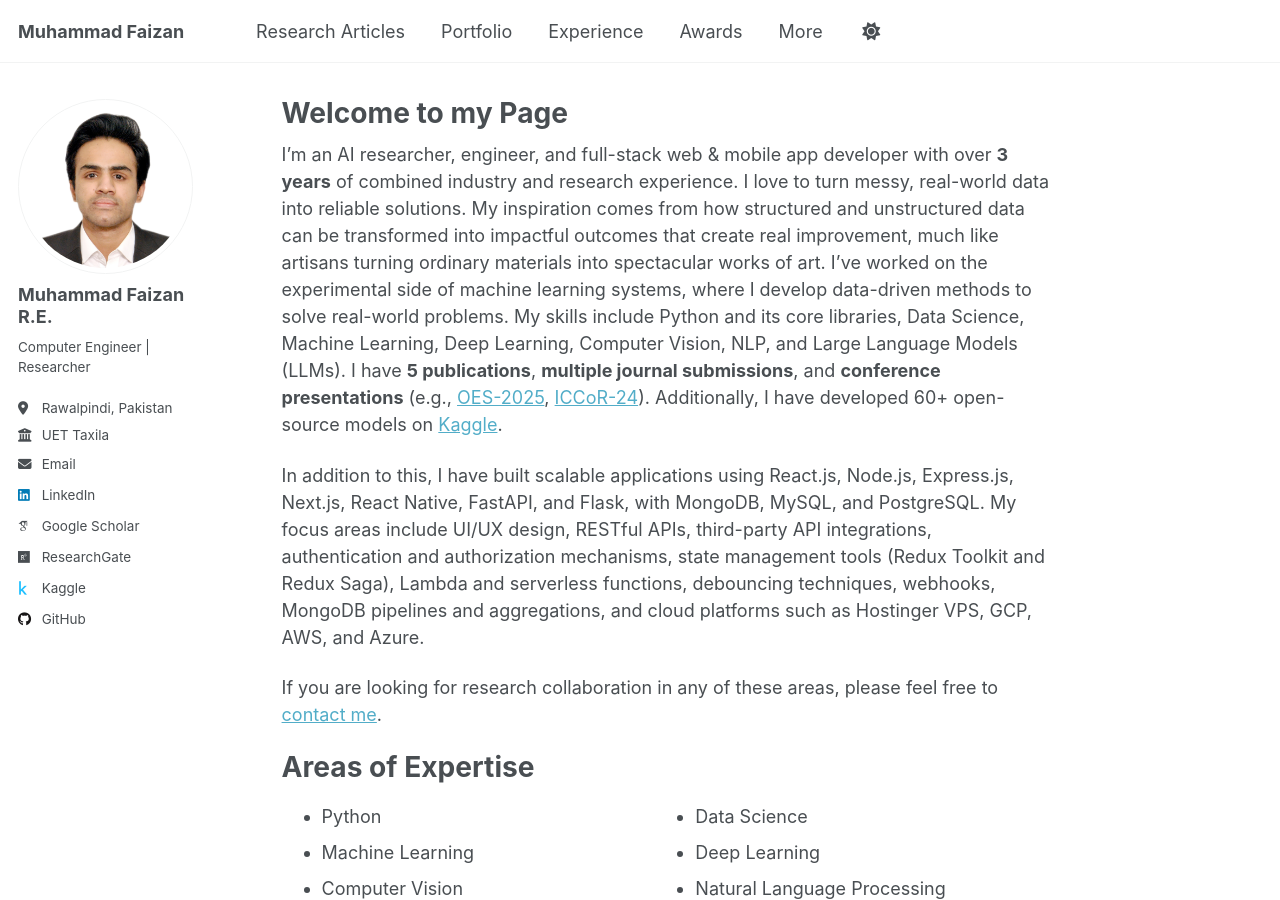
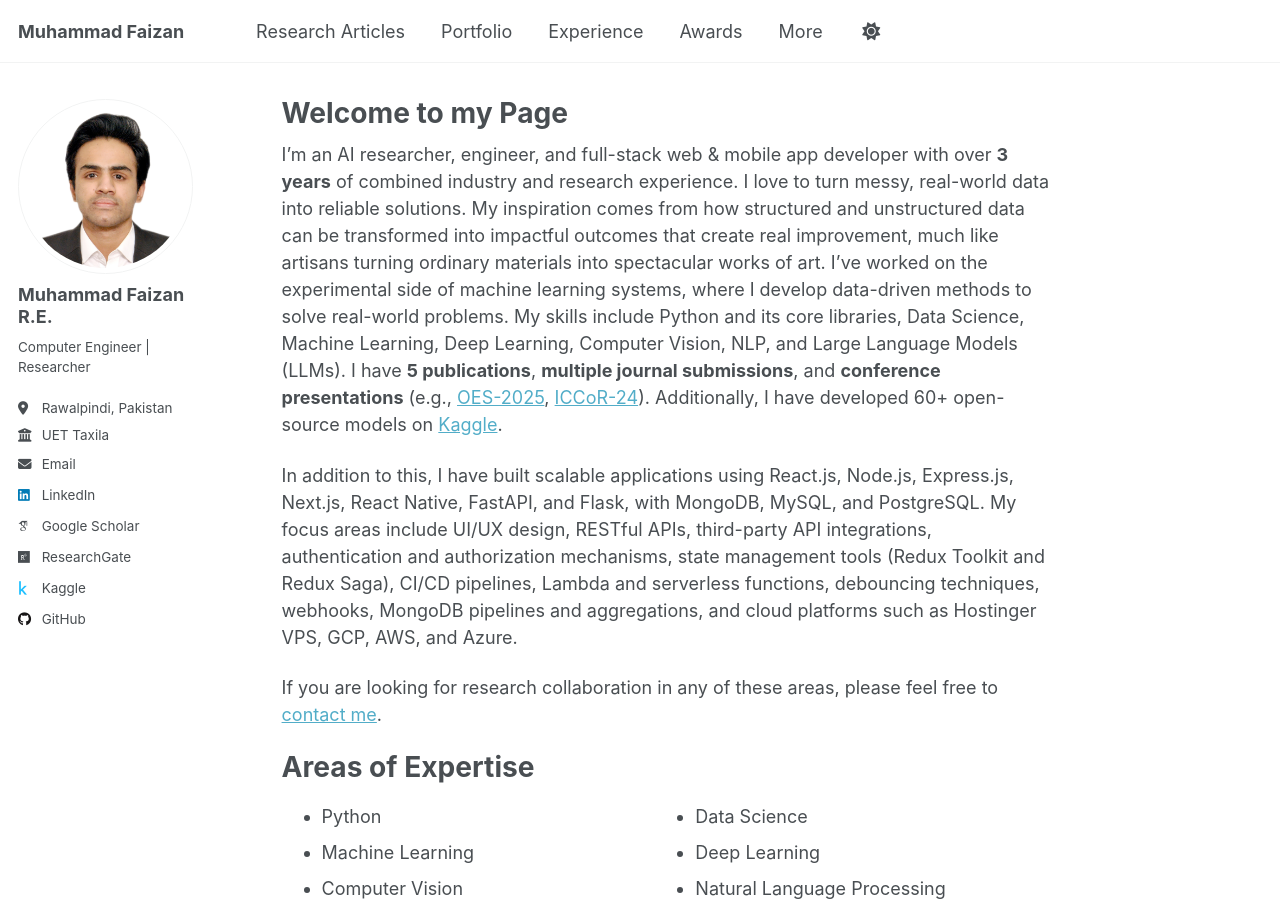
Before and after one commit to MuhammadFaizan99/MuhammadFaizan99.github.io, a Jekyll site: the page built from _pages/about.md, in a window 1280 px wide and 900 px high. Built offline with Jekyll 4.4.1, drawn with Linux system fonts in a browser that asks for light colours; some web fonts are replaced; a script that is not in the unit is left out.

Commit message:
Update about.md

```diff
--- a/_pages/about.md
+++ b/_pages/about.md
@@ -9,7 +9,7 @@ redirect_from:
 
 I’m an AI researcher, engineer, and full-stack web & mobile app developer with over **3 years** of combined industry and research experience. I love to turn messy, real-world data into reliable solutions. My inspiration comes from how structured and unstructured data can be transformed into impactful outcomes that create real improvement, much like artisans turning ordinary materials into spectacular works of art. I’ve worked on the experimental side of machine learning systems, where I develop data-driven methods to solve real-world problems. My skills include Python and its core libraries, Data Science, Machine Learning, Deep Learning, Computer Vision, NLP, and Large Language Models (LLMs). I have **5 publications**, **multiple journal submissions**, and **conference presentations** (e.g., [OES-2025](https://www.uis.no/en/research/events/technology-and-natural-sciences/2nd-olympiad-in-engineering-science-oes-2025), [ICCoR-24](https://iccor.cust.edu.pk/)). Additionally, I have developed 60+ open-source models on [Kaggle](https://www.kaggle.com/muhammadfaizan65/code).
 
-In addition to this, I have built scalable applications using React.js, Node.js, Express.js, Next.js, React Native, FastAPI, and Flask, with MongoDB, MySQL, and PostgreSQL. My focus areas include UI/UX design, RESTful APIs, third-party API integrations, authentication and authorization mechanisms, state management tools (Redux Toolkit and Redux Saga), Lambda and serverless functions, debouncing techniques, webhooks, MongoDB pipelines and aggregations, and cloud platforms such as Hostinger VPS, GCP, AWS, and Azure.
+In addition to this, I have built scalable applications using React.js, Node.js, Express.js, Next.js, React Native, FastAPI, and Flask, with MongoDB, MySQL, and PostgreSQL. My focus areas include UI/UX design, RESTful APIs, third-party API integrations, authentication and authorization mechanisms, state management tools (Redux Toolkit and Redux Saga), CI/CD pipelines, Lambda and serverless functions, debouncing techniques, webhooks, MongoDB pipelines and aggregations, and cloud platforms such as Hostinger VPS, GCP, AWS, and Azure.
 
 If you are looking for research collaboration in any of these areas, please feel free to [contact me](mailto:muhammadfaizandev87@gmail.com).
 <!-- </div> -->
```
